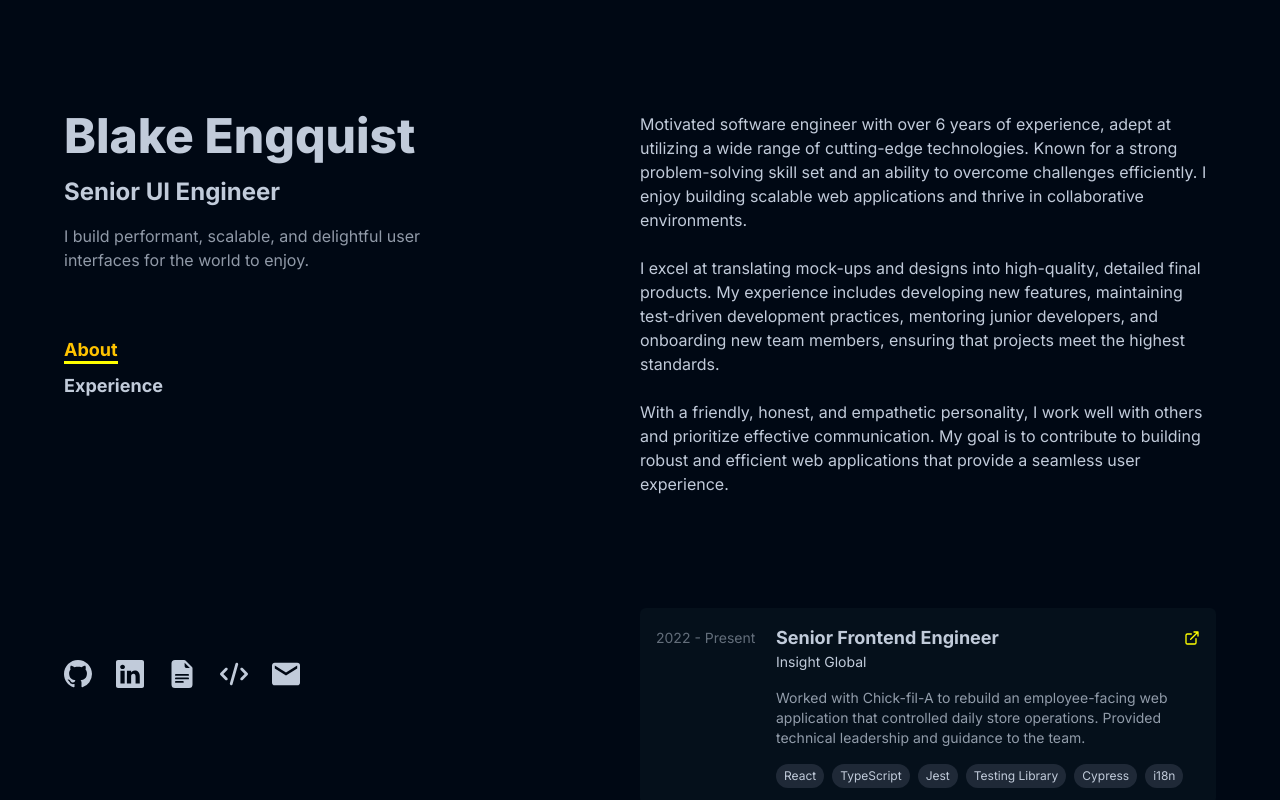
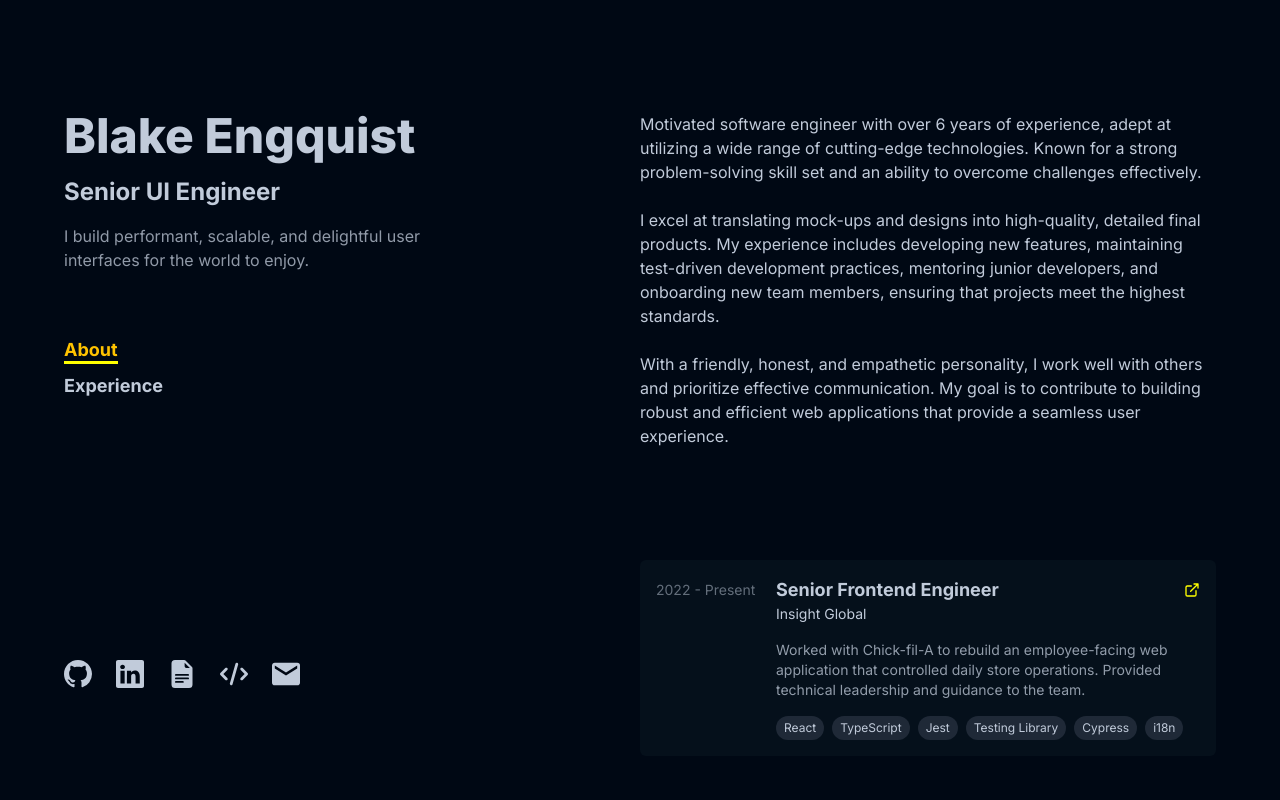
Before and after one commit to bengquist/portfolio, a Next.js app: page / in a window 1280 px wide. Shown: the top 800 px of the page. Built offline with nearby package versions, Linux system fonts and the light colour scheme.

Commit message:
update copy

```diff
--- a/app/about/AboutText.tsx
+++ b/app/about/AboutText.tsx
@@ -5,8 +5,7 @@ export function AboutText() {
 				Motivated software engineer with over 6 years of experience, adept at
 				utilizing a wide range of cutting-edge technologies. Known for a strong
 				problem-solving skill set and an ability to overcome challenges
-				efficiently. I enjoy building scalable web applications and thrive in
-				collaborative environments.
+				effectively.
 			</p>
 			<p>
 				I excel at translating mock-ups and designs into high-quality, detailed
```
